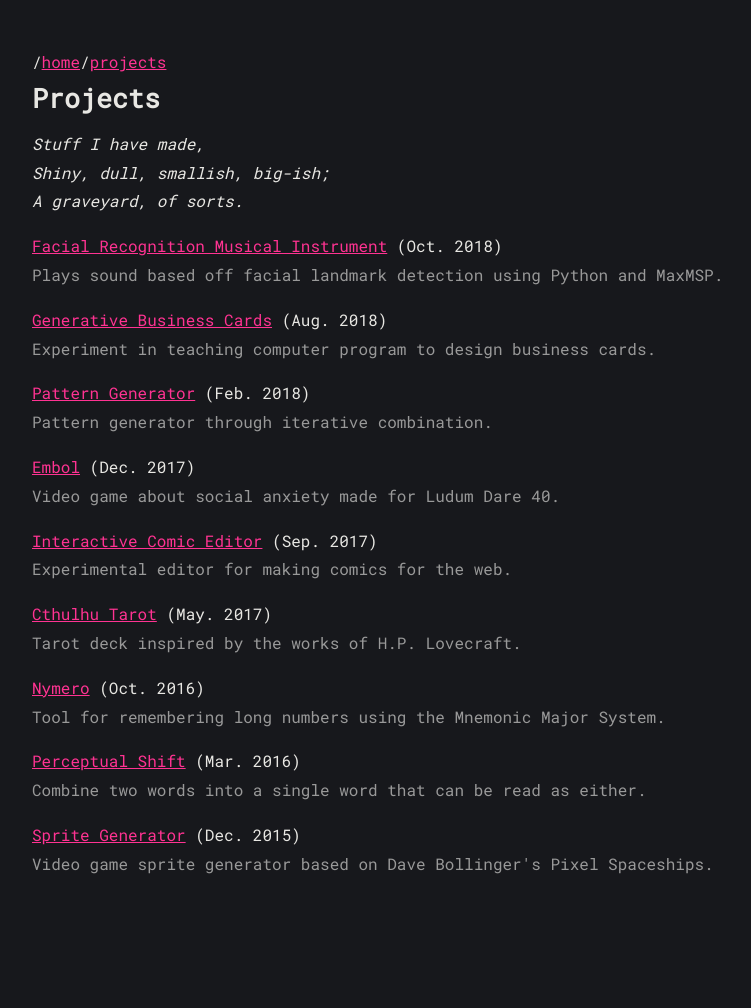
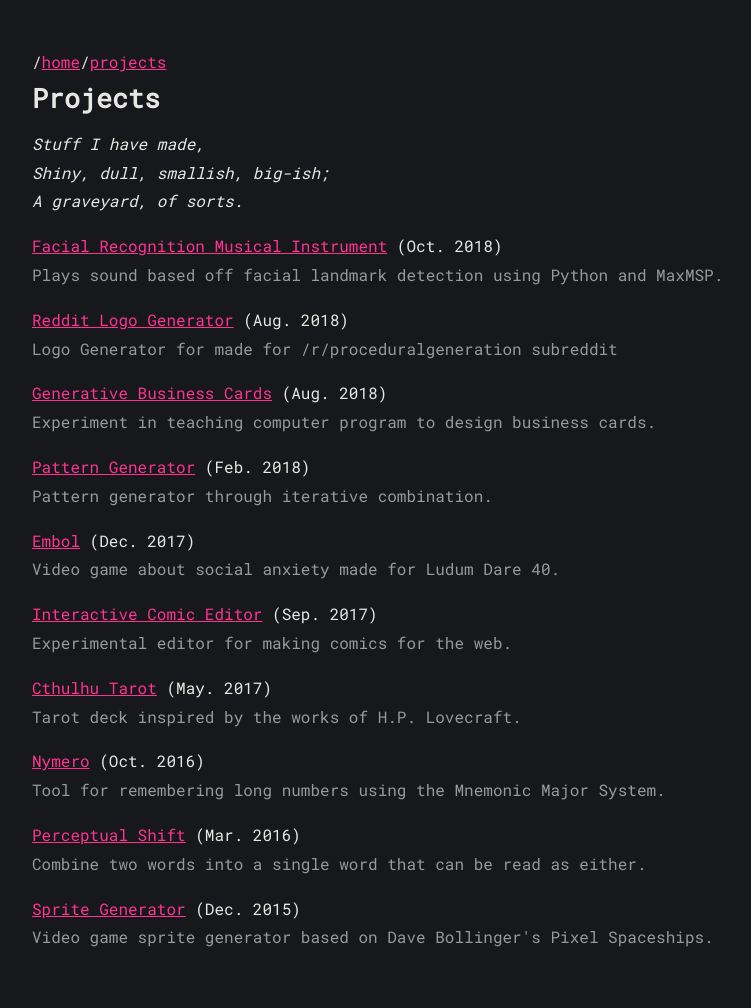
Before and after one commit to azlen/azlen.github.io, a Jekyll site: the page built from projects.md, in a window 1280 px wide. Shown: the whole page, without its empty margins (16-767 px from the left). Built offline with Jekyll 4.4.1, drawn with Linux system fonts in a browser that asks for light colours; a file with an impossible date is left out; before the commit the page ends 935 px from its top, so only the background shows below that.

Commit message:
Update from Forestry.io azlen.elz@gmail.com updated _projects/reddit-logo-generator.md

```diff
--- a/_projects/reddit-logo-generator.md
+++ b/_projects/reddit-logo-generator.md
@@ -1,9 +1,15 @@
 ---
 layout: default
 permalink: "/projects/reddit_logo_generator"
-description: Enter description here
+description: Logo Generator for made for /r/proceduralgeneration subreddit
 title: Reddit Logo Generator
-date: 2018-08
-published: false
+date: 2018/08
 
 ---
+Made for the /r/proceduralgeneration subreddit logo challenge. Created by splicing together existing reddit logos scraped from r/logo and all subreddits over a thousand subscribers with a 120x40px logo.
+
+![Generated Logos](/media/2018-08 reddit_logo_generator example.png)
+
+## Links
+[Github](https://github.com/azlen/snoo-generator)<br>
+[Demo](https://azlen.me/snoo-generator)
```
